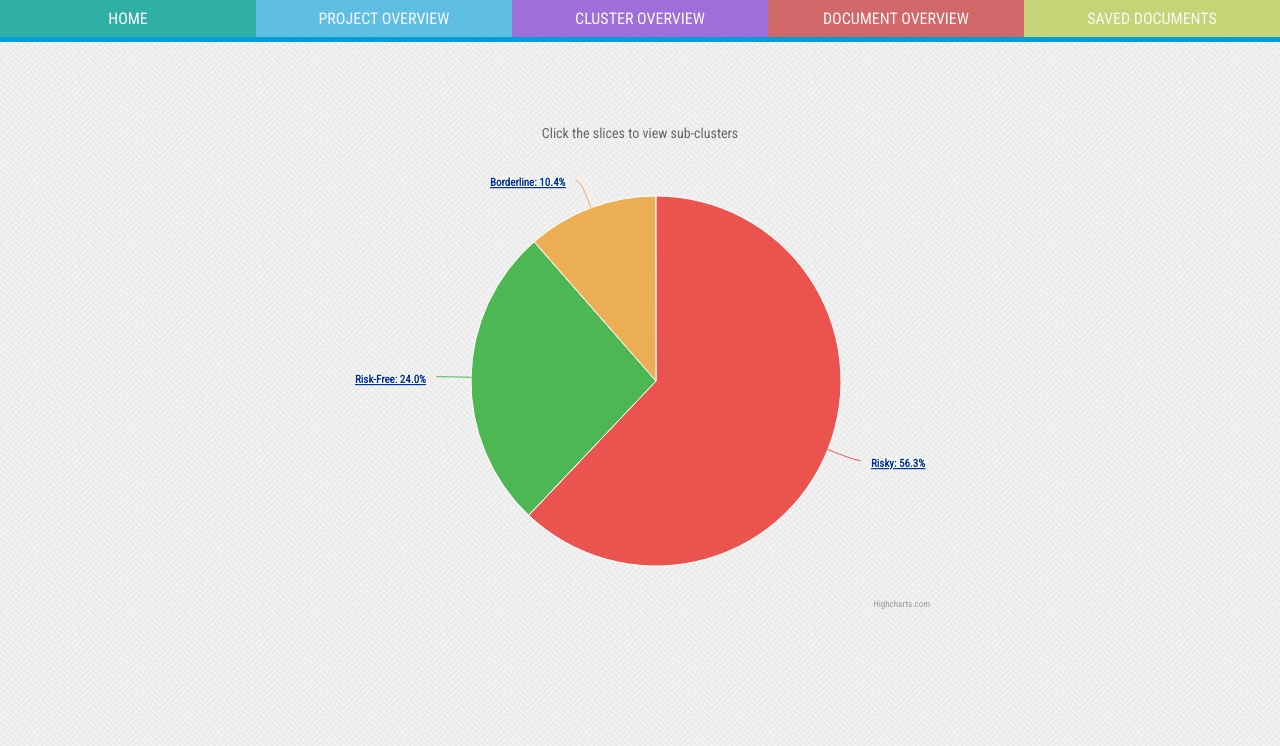
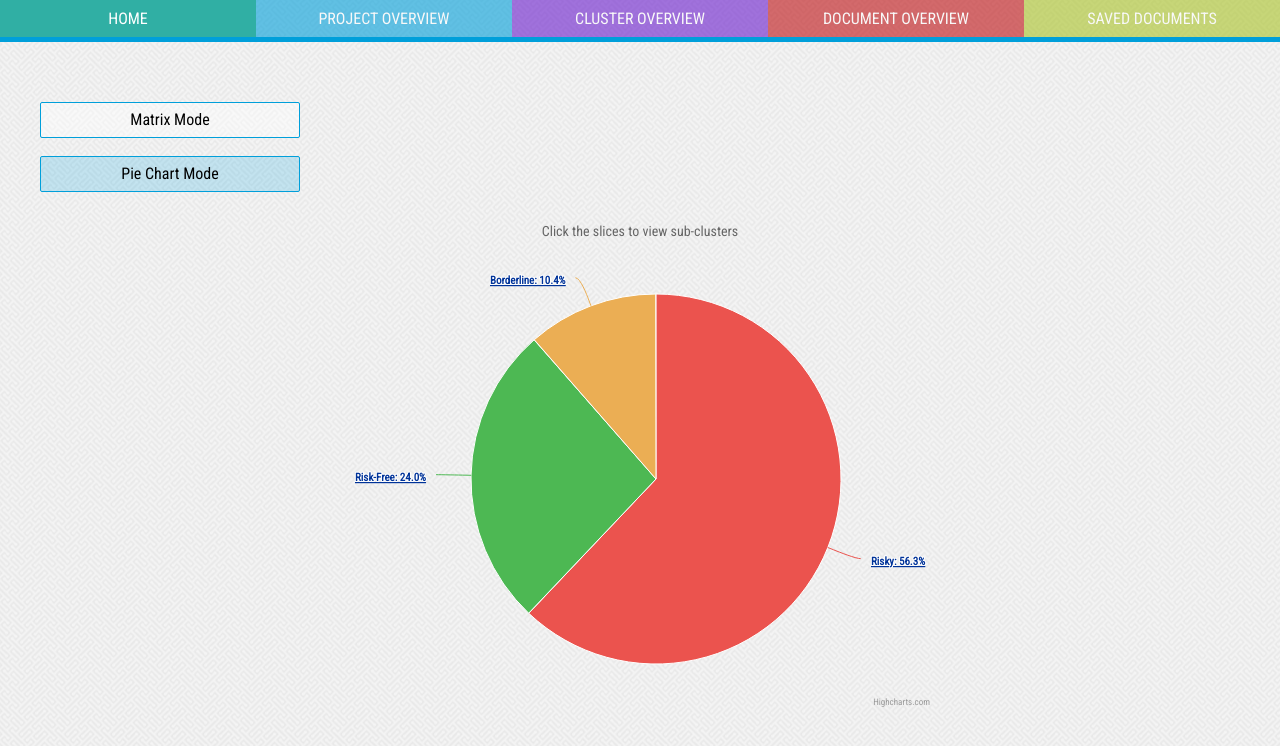
Before and after one commit to YeeChong94/DocMuncher, a website: page angularjs-master/src/index.html at #/projectOverview in a window 1280 px wide. Drawn offline with nearby package versions, Linux system fonts and the light colour scheme.

Commit message:
Added toggle logic on projectOverview

```diff
--- a/angularjs-master/src/partials/projectOverview.html
+++ b/angularjs-master/src/partials/projectOverview.html
@@ -1,5 +1,32 @@
 <div class="headLine" style="border-top: thick solid #009fda"/>
 
 <div ng-controller='ProjectCtrl'>
-	<div id="pie-chart-container" style="min-width: 310px; max-width: 600px; height: 500px; margin: 0 auto; background-color: none;"></div>
+	<nav class="projectNavBar" id='proj'>
+		<ul>
+			<li class="projectButton" ng-click="setMaster(0)">
+				<p
+				ng-mouseenter="hover = true"
+				ng-mouseleave="hover = false"
+				ng-style="(selected === 0 || hover) && {'background-color': 'rgba(0,159,218,0.2)'}">
+					Matrix Mode
+				</p>
+			</li>
+			<li class="projectButton" ng-click="setMaster(1)">
+				<p
+				ng-mouseenter="hover = true"
+				ng-mouseleave="hover = false"
+				ng-style="(selected === 1 || hover) && {'background-color': 'rgba(0,159,218,0.2)'}">
+					Pie Chart Mode
+				</p>
+			</li>
+		</ul>
+	</nav>
+
+	<div ng-show="selected">
+		<div id="pie-chart-container" style="min-width: 310px; max-width: 600px; height: 500px; margin: 0 auto;"></div>
+	</div>
+
+	<div ng-show="!selected">
+		Matrix
+	</div>
 </div>
--- a/angularjs-master/src/resources/css/styles.css
+++ b/angularjs-master/src/resources/css/styles.css
@@ -349,6 +349,9 @@ button:focus {
 /****************************** PROJECT OVERVIEW ***************************/
 
 #pie-chart-container {
-	padding-top: 70px;
 	background-color: rgba (0,0,0,0);
 }
+
+#proj .projectButton p {
+	border: 1px solid #009fda !important;
+}
--- a/angularjs-master/src/resources/js/controllers.js
+++ b/angularjs-master/src/resources/js/controllers.js
@@ -298,7 +298,17 @@ DocMuncher.controller('ProjectCtrl', function ($scope, currentProject) {
             }]
         }
     });
-});
+    });
+
+    $scope.selected = 1;
+
+    $scope.setMaster = function(aux) {
+        $scope.selected = aux;
+    }
+
+    $scope.isSelected = function(aux) {
+        return $scope.selected === aux;
+    }
 });
 
 // Use for embedding pdf files.
```
Also changed, not shown: angularjs-master/src/partials/home.html (+1 -1 lines).
